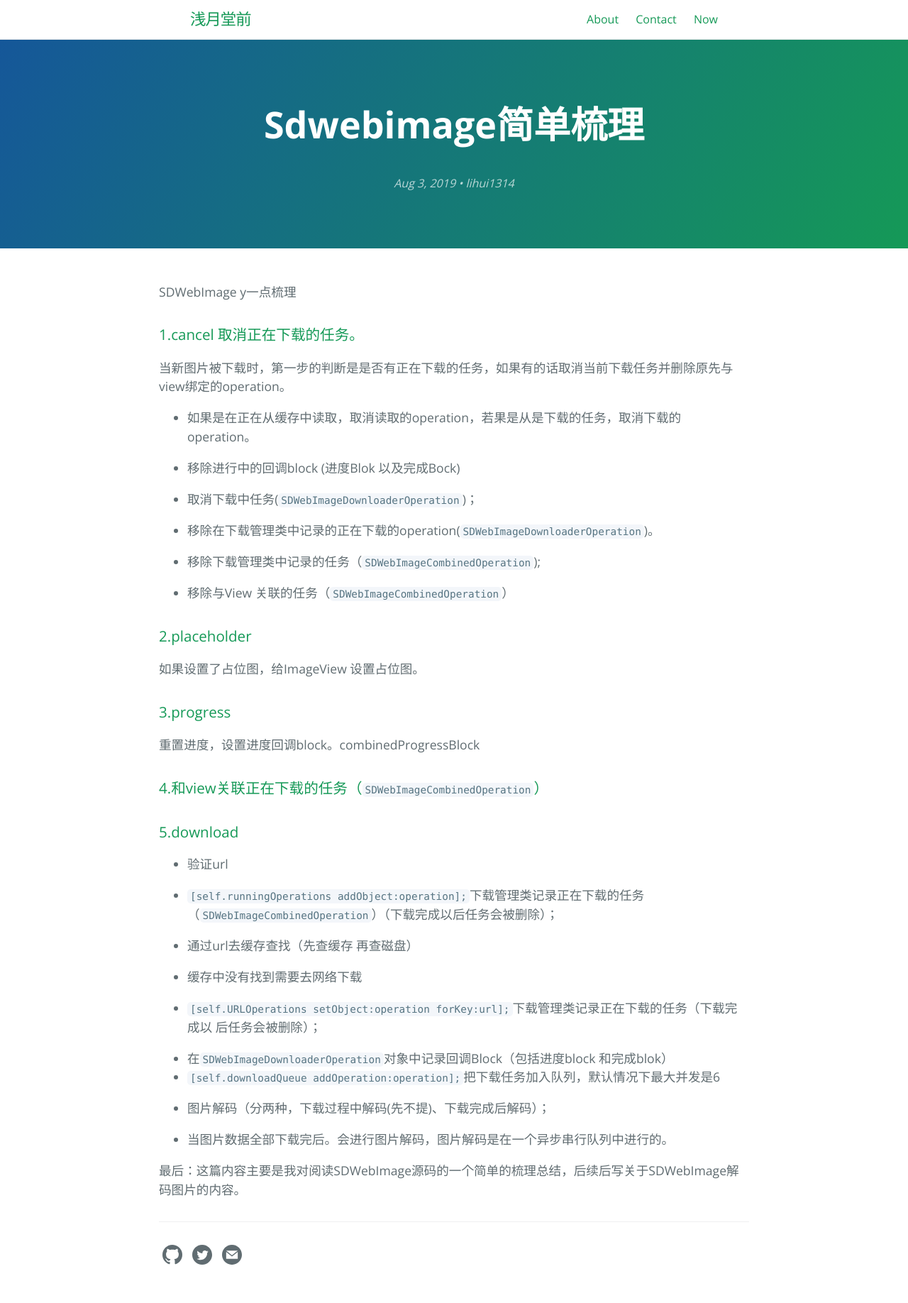
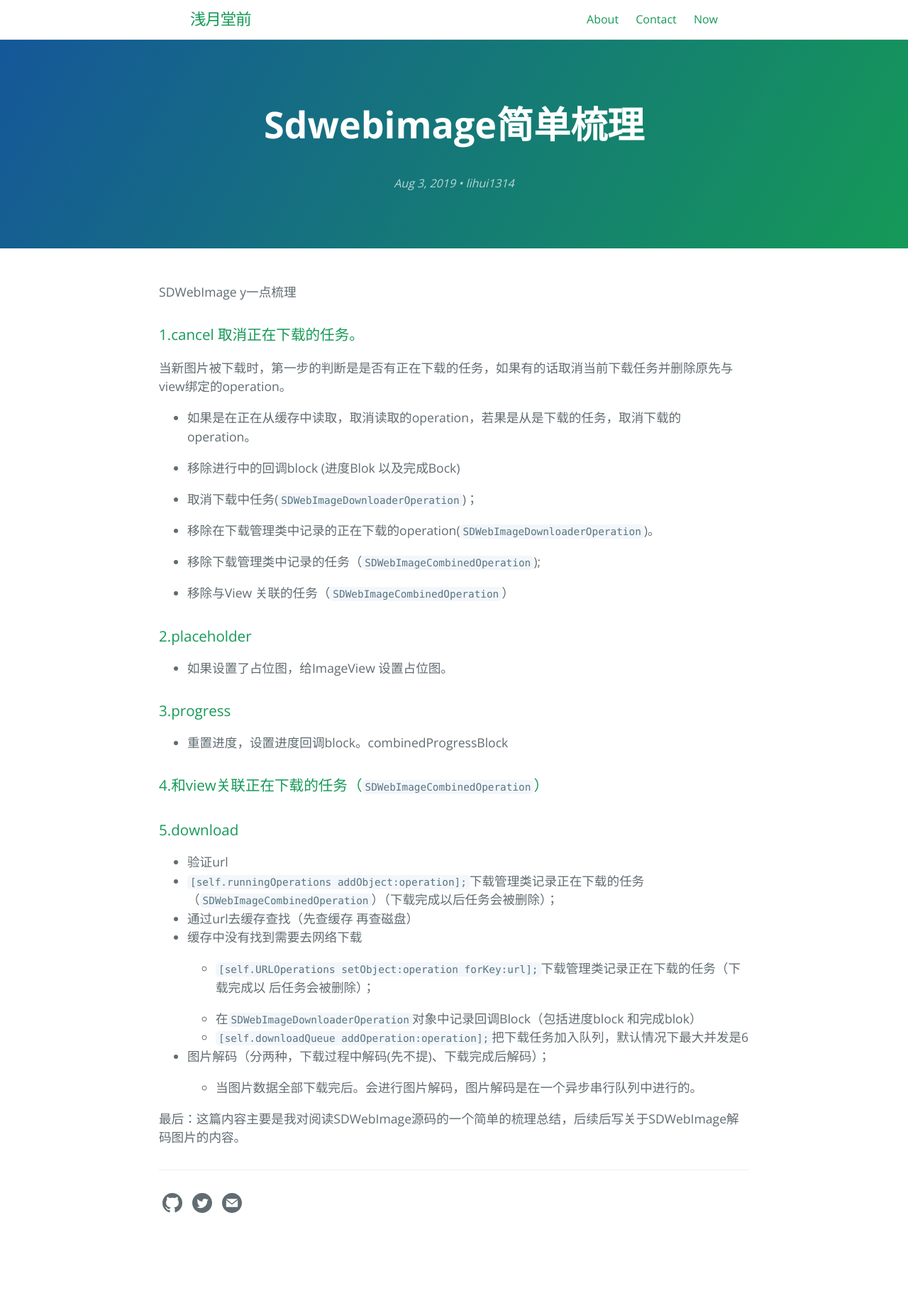
Before and after one commit to lihui1314/lihui1314.github.io, a Jekyll site: the page built from _posts/2019-08-03-SDWebImage简单梳理.md, in a window 1280 px wide. Shown: the whole page at 71% size. Built offline with Jekyll 4.4.1, drawn with Linux system fonts in a browser that asks for light colours; our own code applies the rules of GitHub Pages for plain Markdown files; after the commit the page ends 1763 px from its top, so only the background shows below that.

Commit message:
no message

````diff
--- a/_posts/2019-08-03-SDWebImage简单梳理.md
+++ b/_posts/2019-08-03-SDWebImage简单梳理.md
@@ -18,32 +18,29 @@
 
 ### 2.placeholder
 
-如果设置了占位图，给ImageView 设置占位图。
+* 如果设置了占位图，给ImageView 设置占位图。
 
 ### 3.progress
 
-重置进度，设置进度回调block。combinedProgressBlock
+* 重置进度，设置进度回调block。combinedProgressBlock
 
 ### 4.和view关联正在下载的任务（```SDWebImageCombinedOperation```）
 
 ### 5.download
 
  * 验证url
-
 * ```[self.runningOperations addObject:operation];```下载管理类记录正在下载的任务 （```SDWebImageCombinedOperation```）（下载完成以后任务会被删除）；
-
 * 通过url去缓存查找（先查缓存 再查磁盘）
-
 * 缓存中没有找到需要去网络下载
 
-- ``` [self.URLOperations setObject:operation forKey:url];```下载管理类记录正在下载的任务（下载完成以       后任务会被删除）；
+  * ``` [self.URLOperations setObject:operation forKey:url];```下载管理类记录正在下载的任务（下载完成以       后任务会被删除）；
 
-- 在```SDWebImageDownloaderOperation```对象中记录回调Block（包括进度block 和完成blok）
-- ```[self.downloadQueue addOperation:operation];```把下载任务加入队列，默认情况下最大并发是6
+  * 在```SDWebImageDownloaderOperation```对象中记录回调Block（包括进度block 和完成blok）
+  * ```[self.downloadQueue addOperation:operation];```把下载任务加入队列，默认情况下最大并发是6
 
 * 图片解码（分两种，下载过程中解码(先不提)、下载完成后解码）；
 
-* 当图片数据全部下载完后。会进行图片解码，图片解码是在一个异步串行队列中进行的。
+  * 当图片数据全部下载完后。会进行图片解码，图片解码是在一个异步串行队列中进行的。
 
 
 
````
